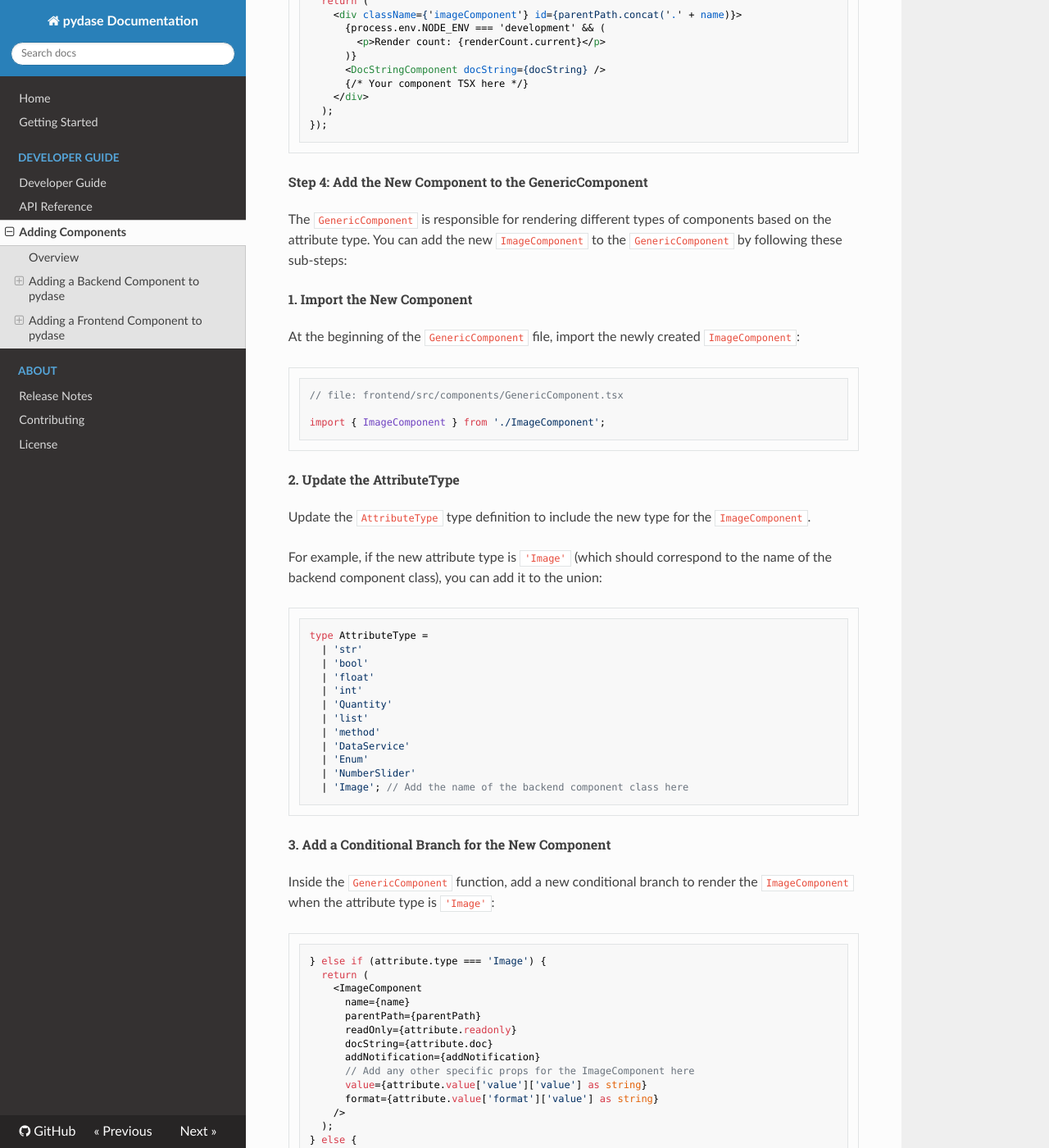
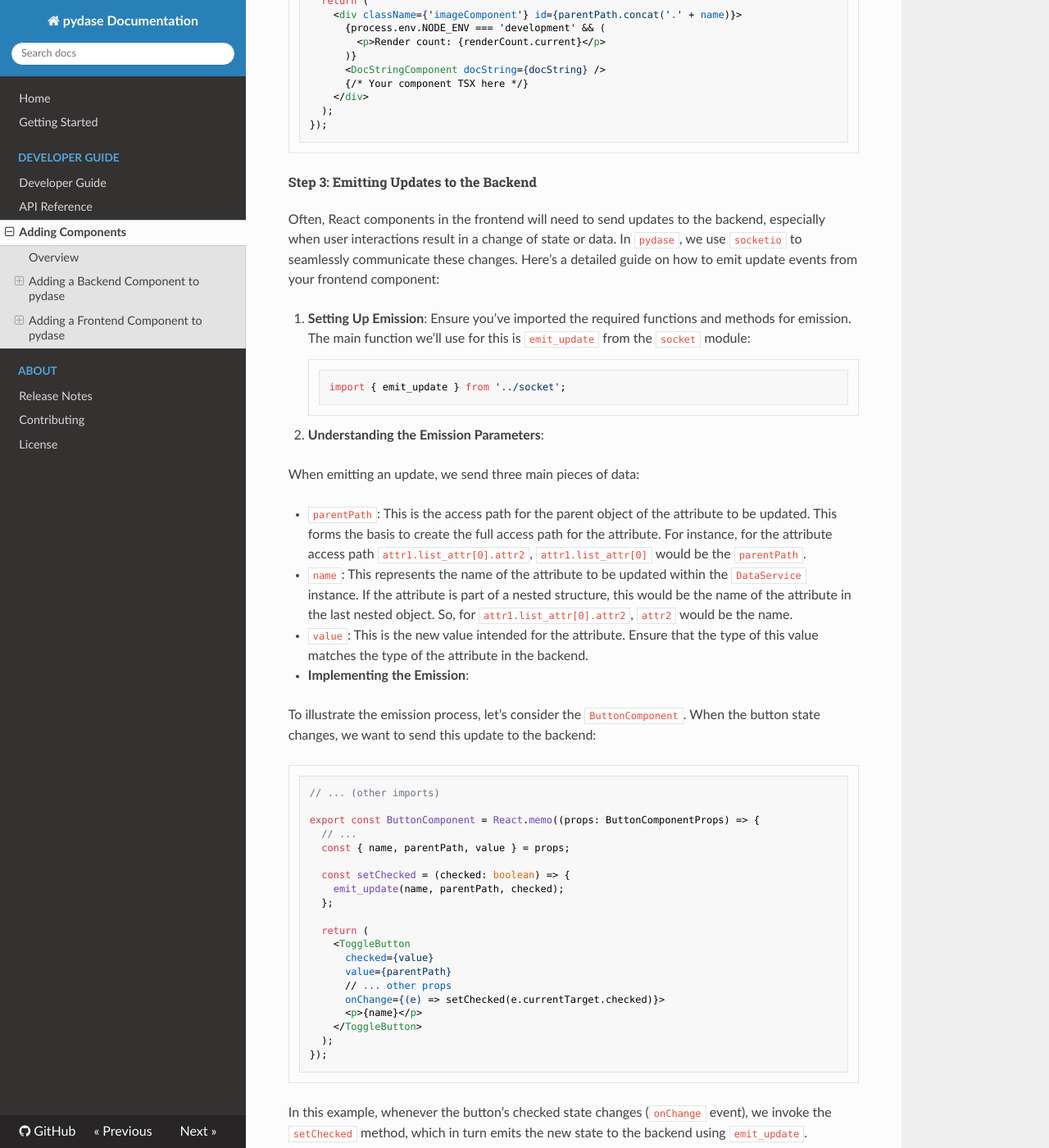
Before and after one commit to tiqi-group/pydase, an MkDocs documentation site: the page built from docs/dev-guide/Adding_Components.md, in a window 1280 px wide and 1400 px high, scrolled down 3263 px. Shown: the whole window at 82% size. Built offline with MkDocs 1.6.1, drawn with Linux system fonts in a browser that asks for light colours; nearby versions of some CDN libraries; some of the changed text lies outside the part shown.

Commit message:
docs: update Adding Components section

````diff
--- a/docs/dev-guide/Adding_Components.md
+++ b/docs/dev-guide/Adding_Components.md
@@ -147,6 +147,55 @@ export const ImageComponent = React.memo((props: ImageComponentProps) => {
   );
 });
 ```
+
+### Step 3: Emitting Updates to the Backend
+
+Often, React components in the frontend will need to send updates to the backend, especially when user interactions result in a change of state or data. In `pydase`, we use `socketio` to seamlessly communicate these changes. Here's a detailed guide on how to emit update events from your frontend component:
+
+1. **Setting Up Emission**: Ensure you've imported the required functions and methods for emission. The main function we'll use for this is `emit_update` from the `socket` module:
+
+    ```tsx
+    import { emit_update } from '../socket';
+    ```
+
+2. **Understanding the Emission Parameters**:
+
+   When emitting an update, we send three main pieces of data:
+
+   - `parentPath`: This is the access path for the parent object of the attribute to be updated. This forms the basis to create the full access path for the attribute. For instance, for the attribute access path `attr1.list_attr[0].attr2`, `attr1.list_attr[0]` would be the `parentPath`.
+
+   - `name`: This represents the name of the attribute to be updated within the `DataService` instance. If the attribute is part of a nested structure, this would be the name of the attribute in the last nested object. So, for `attr1.list_attr[0].attr2`, `attr2` would be the name.
+
+   - `value`: This is the new value intended for the attribute. Ensure that the type of this value matches the type of the attribute in the backend.
+
+3. **Implementing the Emission**:
+
+   To illustrate the emission process, let's consider the `ButtonComponent`. When the button state changes, we want to send this update to the backend:
+
+   ```tsx
+   // ... (other imports)
+
+   export const ButtonComponent = React.memo((props: ButtonComponentProps) => {
+     // ...
+     const { name, parentPath, value } = props;
+
+     const setChecked = (checked: boolean) => {
+       emit_update(name, parentPath, checked);
+     };
+
+     return (
+       <ToggleButton
+         checked={value}
+         value={parentPath}
+         // ... other props
+         onChange={(e) => setChecked(e.currentTarget.checked)}>
+         <p>{name}</p>
+       </ToggleButton>
+     );
+   });
+   ```
+
+   In this example, whenever the button's checked state changes (`onChange` event), we invoke the `setChecked` method, which in turn emits the new state to the backend using `emit_update`.
 
 ### Step 4: Add the New Component to the GenericComponent
 
````
Also changed, not shown: other parts of docs/dev-guide/Adding_Components.md (+2 -2 lines).
